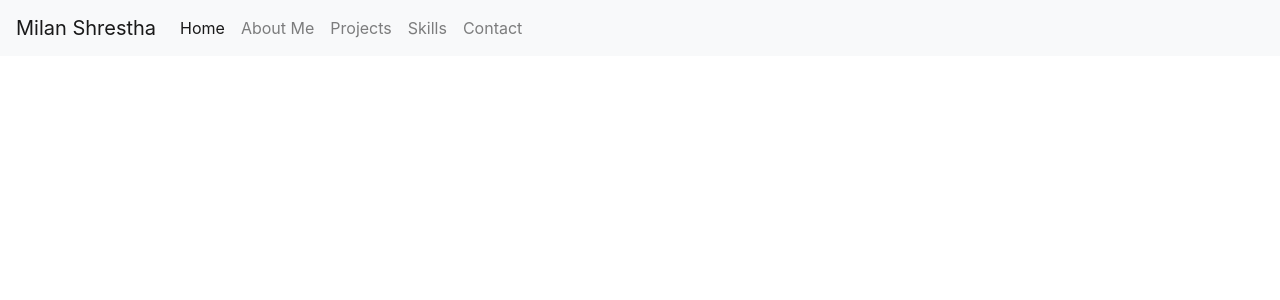
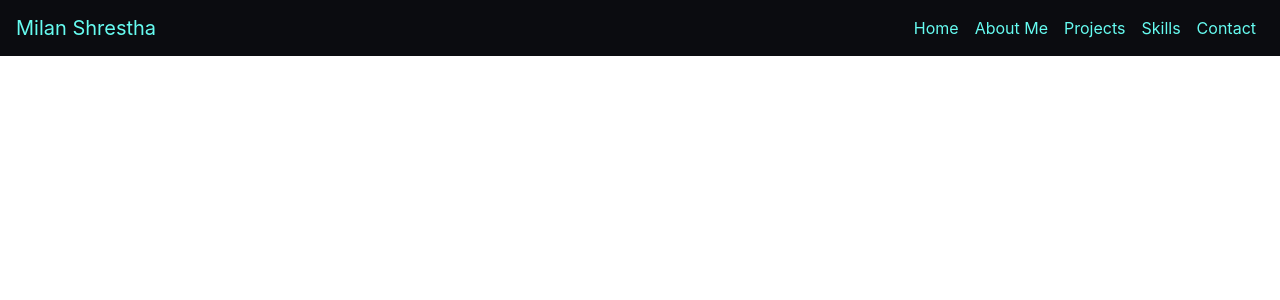
Before and after one commit to milan-shrestha/portfolio-project, an Angular app: page / in a window 1280 px wide. Shown: the top 300 px of the page. Built offline with nearby package versions, Linux system fonts and the light colour scheme.

Commit message:
Modified app-header with new colors and added alignment

```diff
--- a/src/app/header/header.component.css
+++ b/src/app/header/header.component.css
@@ -0,0 +1,16 @@
+.navbar{
+    background-color: var(--black) !important;
+}
+
+.navbar-brand, .nav-link{
+    color: var(--green) !important;
+}
+
+.navbar-nav{
+    text-align: right;
+}
+
+.navbar-toggler, .navbar-toggler-icon{
+    border-color: var(--green) !important;
+    background-color: var(--green) !important;
+}
--- a/src/app/header/header.component.html
+++ b/src/app/header/header.component.html
@@ -3,7 +3,7 @@
     <button class="navbar-toggler" type="button" data-toggle="collapse" data-target="#navbarNavAltMarkup" aria-controls="navbarNavAltMarkup" aria-expanded="false" aria-label="Toggle navigation">
       <span class="navbar-toggler-icon"></span>
     </button>
-    <div class="collapse navbar-collapse" id="navbarNavAltMarkup">
+    <div class="collapse navbar-collapse justify-content-end" id="navbarNavAltMarkup">
       <div class="navbar-nav">
         <a class="nav-item nav-link active" href="#">Home <span class="sr-only">(current)</span></a>
         <a class="nav-item nav-link" href="#">About Me</a>
--- a/src/styles.css
+++ b/src/styles.css
@@ -1 +1,6 @@
 @import "~bootstrap/dist/css/bootstrap.css";
+
+:root{
+    --black: #0B0C10;
+    --green: #66FCF1;
+}
```
